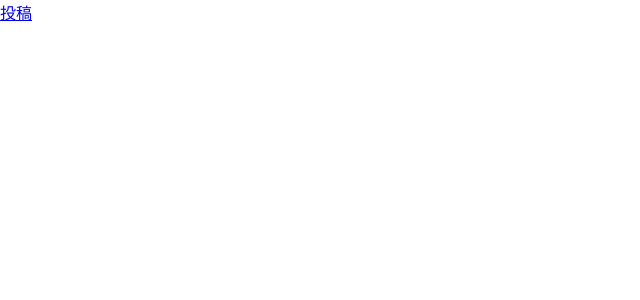
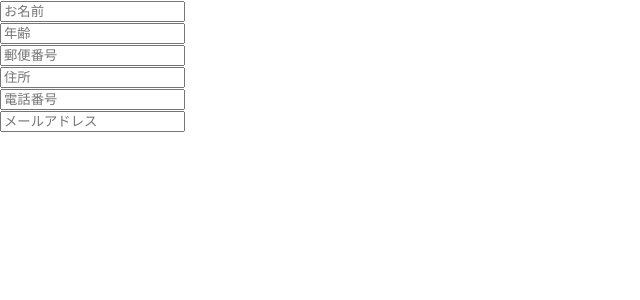
Before and after one commit to ttcksf/react-demo, a React (Create React App) app: page / in a window 1280 px wide. Shown: the top 300 px of the page, without its empty margins (0-640 px from the left). Built offline with nearby package versions, Linux system fonts and the light colour scheme.

Commit message:
add ManyInput

```diff
--- a/src/App.js
+++ b/src/App.js
@@ -5,19 +5,14 @@ import UseEffectHome from "./screens/UseEffectHome";
 import { BrowserRouter, Route, Routes } from "react-router-dom";
 import UseEffectPost from "./components/UseEffectPost";
 import UseEffectUser from "./components/UseEffectUser";
+import Counter from "./screens/Counter";
+import Debounce from "./screens/Debounce";
+import ManyInput from "./screens/ManyInput";
 
 function App() {
   return (
     <>
-      {/* <CountUseEffect /> */}
-      <BrowserRouter>
-        <Routes>
-          <Route path={"/"} exact element={<UseEffectHome />} />
-          <Route path={"/posts"} element={<UseEffectPost />} />
-          <Route path={"/user"} element={<UseEffectUser />} />
-          <Route path={"/user/:id"} element={<UseEffectUser />} />
-        </Routes>
-      </BrowserRouter>
+      <ManyInput />
     </>
   );
 }
--- a/src/screens/CountUseEffect.js
+++ b/src/screens/CountUseEffect.js
@@ -58,6 +58,7 @@ const CountUseEffect = () => {
     }, 1000);
 
     //⑦ストリクトモードで見るとクリーンアップが必要なことがわかる
+    //strictモードは本番ではなくなるのでuseEffectなどバグチェックがメインになる
     return () => {
       clearInterval(interval);
     };
--- a/src/screens/Counter.js
+++ b/src/screens/Counter.js
@@ -5,8 +5,14 @@ const Counter = () => {
   //状態管理は同じコンポーネント内で独立して管理すべき
   //そうでないとコンポーネントのメリットである「使い回し」ができなくなる
 
-  // const [count, setCount] = useState(0);
-  // return <CounterCom count={count} setCount={setCount} />;
+  const [count, setCount] = useState(0);
+
+  // return (
+  //   <>
+  //     <CounterCom count={count} setCount={setCount} />
+  //     <CounterCom count={count} setCount={setCount} />
+  //   </>
+  // );
 
   return (
     <>
--- /dev/null
+++ b/src/screens/Debounce.js
@@ -0,0 +1,54 @@
+import axios from "axios";
+import React, { useEffect, useRef, useState } from "react";
+
+const Debounce = () => {
+  const query = useRef();
+  const [searchQuery, setSearchQuery] = useState([]);
+  const [tasks, setTasks] = useState({});
+
+  const searchTasks = async () => {
+    await fetch("https://jsonplaceholder.typicode.com/todos")
+      .then((res) => {
+        return res.json();
+      })
+      .then((data) => setTasks(data));
+  };
+
+  const handleInput = () => {
+    console.log(query.current.value);
+    setSearchQuery(
+      tasks.filter((task) =>
+        task.title.toLowerCase().includes(query.current.value)
+      )
+    );
+  };
+
+  useEffect(() => {
+    searchTasks();
+  }, []);
+
+  useEffect(() => {
+    searchTasks("");
+  }, []);
+
+  useEffect(() => {
+    searchTasks(query);
+  }, [query]);
+
+  return (
+    <div>
+      <form>
+        <div>
+          <input ref={query} onChange={() => handleInput()} />
+        </div>
+        <div>
+          {searchedTasks.map((task, id) => (
+            <p key={id}>{task}</p>
+          ))}
+        </div>
+      </form>
+    </div>
+  );
+};
+
+export default Debounce;
--- /dev/null
+++ b/src/screens/ManyInput.js
@@ -0,0 +1,120 @@
+import React, { useRef, useState } from "react";
+
+const ManyInput = () => {
+  //1個ずつステートを管理するのは面倒
+  // const [name, setName] = useState("");
+  // const handleChangeName = () => {
+  //   setName(e.target.value);
+  // };
+  //初期値がオブジェクトのものにまとめる
+  // const [user, setUser] = useState({
+  //   name: "",
+  //   age: "",
+  //   post: "",
+  //   address: "",
+  //   tel: "",
+  //   email: "",
+  // });
+  // const handleChange = (e) => {
+  //   setUser((prev) => ({ ...prev, [e.target.name]: e.target.value }));
+  // };
+  // console.log(user);
+
+  //レンダリングさせたくない時はuseRef
+  const nameRef = useRef();
+  const ageRef = useRef();
+  const postRef = useRef();
+  const addressRef = useRef();
+  const telRef = useRef();
+  const emailRef = useRef();
+
+  return (
+    // <div>
+    //   <form>
+    //     <div>
+    //       <input
+    //         onChange={handleChange}
+    //         type="text"
+    //         name="name"
+    //         placeholder="お名前"
+    //       />
+    //     </div>
+    //     <div>
+    //       <input
+    //         onChange={handleChange}
+    //         type="text"
+    //         name="age"
+    //         placeholder="年齢"
+    //       />
+    //     </div>
+    //     <div>
+    //       <input
+    //         onChange={handleChange}
+    //         type="text"
+    //         name="post"
+    //         placeholder="郵便番号"
+    //       />
+    //     </div>
+    //     <div>
+    //       <input
+    //         onChange={handleChange}
+    //         type="text"
+    //         name="address"
+    //         placeholder="住所"
+    //       />
+    //     </div>
+    //     <div>
+    //       <input
+    //         onChange={handleChange}
+    //         type="text"
+    //         name="tel"
+    //         placeholder="電話番号"
+    //       />
+    //     </div>
+    //     <div>
+    //       <input
+    //         onChange={handleChange}
+    //         type="text"
+    //         name="email"
+    //         placeholder="メールアドレス"
+    //       />
+    //     </div>
+    //   </form>
+    // </div>
+
+    <div>
+      <form>
+        <div>
+          <input ref={nameRef} type="text" name="name" placeholder="お名前" />
+        </div>
+        <div>
+          <input ref={ageRef} type="text" name="age" placeholder="年齢" />
+        </div>
+        <div>
+          <input ref={postRef} type="text" name="post" placeholder="郵便番号" />
+        </div>
+        <div>
+          <input
+            ref={addressRef}
+            type="text"
+            name="address"
+            placeholder="住所"
+          />
+        </div>
+        <div>
+          <input ref={telRef} type="text" name="tel" placeholder="電話番号" />
+        </div>
+        <div>
+          <input
+            ref={emailRef}
+            type="text"
+            name="email"
+            placeholder="メールアドレス"
+          />
+        </div>
+      </form>
+    </div>
+  );
+};
+
+export default ManyInput;
```
